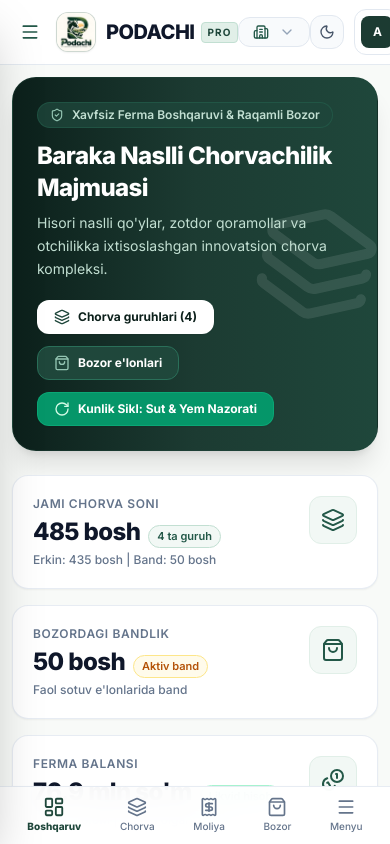
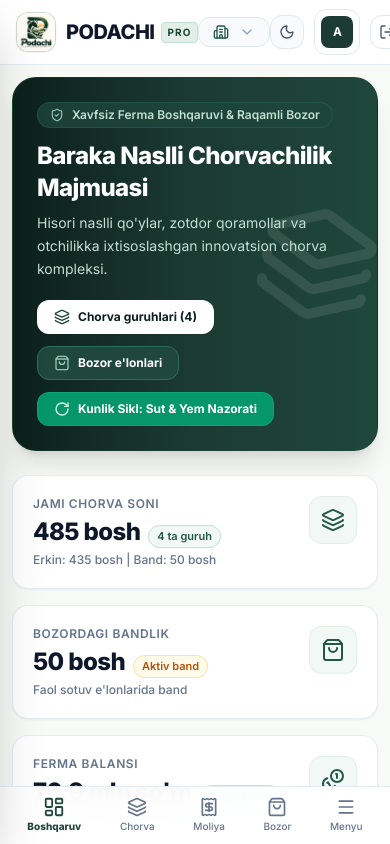
Before and after one commit to nomonovm/Podachi, a React (Vite) app: page / in a window 390 px wide. Built offline with nearby package versions, Linux system fonts and the light colour scheme.

Commit message:
fix(mobile): remove redundant top menu button, keep bottom nav menu

```diff
--- a/src/components/layout/Navbar.tsx
+++ b/src/components/layout/Navbar.tsx
@@ -11,8 +11,6 @@ import {
   LogOut,
   Sun,
   Moon,
-  Menu,
-  X,
 } from 'lucide-react';
 import { Badge } from '../ui/Badge';
 
@@ -23,8 +21,6 @@ export const Navbar: React.FC = () => {
     currentFarm,
     currentRole,
     isDarkMode,
-    isMobileMenuOpen,
-    setIsMobileMenuOpen,
     toggleDarkMode,
     logout,
     setCurrentUser,
@@ -56,20 +52,6 @@ export const Navbar: React.FC = () => {
 
           {/* Brand Logo & Name */}
           <div className="flex items-center gap-2 sm:gap-3">
-            {/* Mobile Menu Toggle Button */}
-            <button
-              onClick={() => setIsMobileMenuOpen(!isMobileMenuOpen)}
-              className="md:hidden p-2 -ml-1 rounded-xl text-slate-600 dark:text-slate-300 hover:bg-slate-100 dark:hover:bg-slate-800 transition"
-              aria-label="Menyu"
-              title="Menyuni ochish"
-            >
-              {isMobileMenuOpen ? (
-                <X className="w-5 h-5 text-forest-700 dark:text-forest-400" />
-              ) : (
-                <Menu className="w-5 h-5 text-forest-700 dark:text-forest-400" />
-              )}
-            </button>
-
             <button
               onClick={() => setActiveTab('dashboard')}
               className="flex items-center gap-2.5 sm:gap-3 text-left focus:outline-none group"
```
